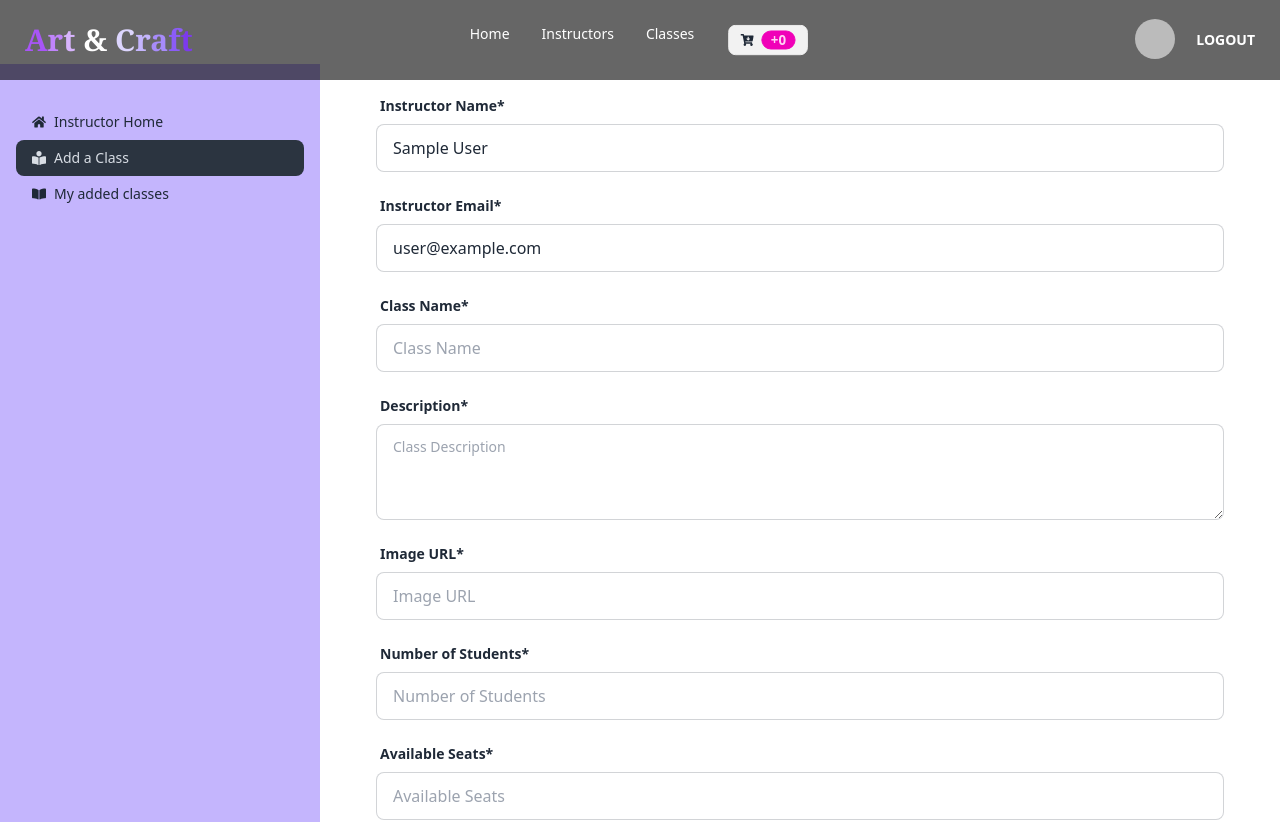
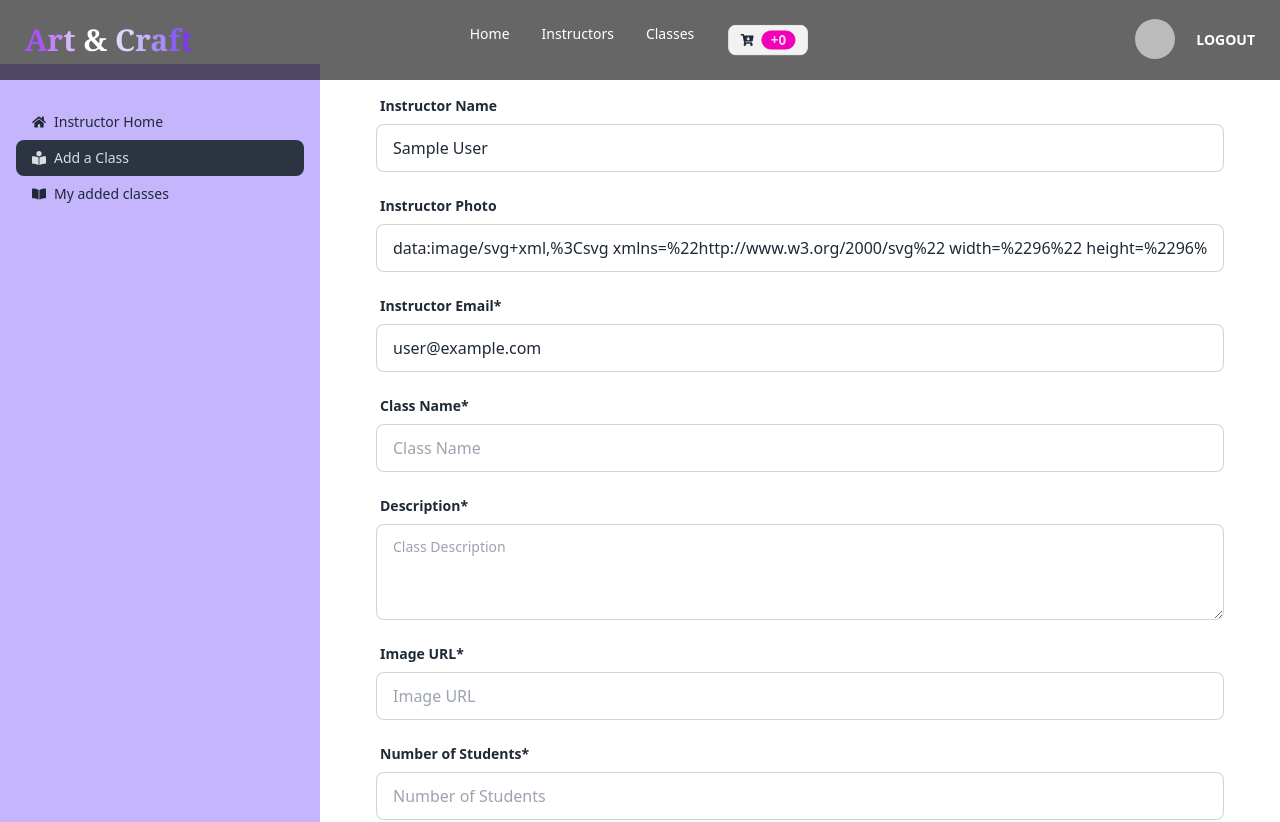
Before and after one commit to tisha-akter/art-and-craft-client, a React (Vite) app: page /dashboard/add-class in a window 1280 px wide. Shown: the top 822 px of the page. Built offline with nearby package versions, Linux system fonts and the light colour scheme; no server answers; sample sign-in values are in the browser's storage.

Commit message:
filteredClasses in instructor page to prevent  the same instuctor info showing again and again

```diff
--- a/src/Pages/Classes/Classes.jsx
+++ b/src/Pages/Classes/Classes.jsx
@@ -86,7 +86,7 @@ const Classes = () => {
             <div className="grid md:grid-cols-3 gap-14 mx-auto mb-20">
 
                 {sortedClasses.map((classes) => (
-                    <div className={`card w-96 ${classes.available_seats == 0 ? "bg-red-500" : "bg-base-100"
+                    <div className={`card w-96 ${classes.available_seats == 0 ? "bg-red-400" : "bg-base-100"
                         } shadow-xl`}
                         key={classes._id}
                     >
@@ -97,10 +97,10 @@ const Classes = () => {
 
                             <h2 className="text-center text-xl font-serif font-bold mb-4">{classes.class_name}</h2>
 
-                            <h5><span className="font-bold  text-gray-500"> Instructor name: </span>{classes.instruc_name}</h5>
-                            <h5><span className="font-bold  text-gray-500"> Number of students: </span>{classes.number_of_students}</h5>
-                            <h5><span className="font-bold  text-gray-500">Available seats: </span> {classes.available_seats}</h5>
-                            <h5><span className="font-bold  text-gray-500">Price : </span>{classes.price}$</h5>
+                            <h5><span className="font-bold  text-gray-700"> Instructor name: </span>{classes.instruc_name}</h5>
+                            <h5><span className="font-bold  text-gray-700"> Number of students: </span>{classes.number_of_students}</h5>
+                            <h5><span className="font-bold  text-gray-700">Available seats: </span> {classes.available_seats}</h5>
+                            <h5><span className="font-bold  text-gray-700">Price : </span>{classes.price}$</h5>
 
                             <div className="my-3 text-center items-center">
                                 {classes.available_seats == 0 || isAdmin || isInstructor  ? (
--- a/src/Pages/Dashboard/AddClass/AddClass.jsx
+++ b/src/Pages/Dashboard/AddClass/AddClass.jsx
@@ -9,6 +9,7 @@ const AddClass = () => {
     const instructor = {
         displayName: user?.displayName || '',
         email: user?.email || '',
+        photoURL: user?.photoURL || '',
     };
 
     const onSubmit = data => {
@@ -20,8 +21,8 @@ const AddClass = () => {
             available_seats: data.available_seats,
             price: data.price,
             instruc_name: instructor.displayName,
-            instruc_img: instructor.image,
             email: instructor.email,
+            instruc_img: instructor.photoURL,
         };
 
          fetch('http://localhost:5000/classesInfo', {
@@ -45,12 +46,25 @@ const AddClass = () => {
             <form onSubmit={handleSubmit(onSubmit)}>
                 <div className="form-control mb-4 mx-4">
                     <label className="label">
-                        <span className="label-text font-semibold">Instructor Name*</span>
+                        <span className="label-text font-semibold">Instructor Name</span>
                     </label>
                     <input
                         type="text"
                         placeholder="Instructor Name"
                         value={instructor.displayName}
+                        readOnly
+                        className="input input-bordered"
+                    />
+                </div>
+
+                <div className="form-control mb-4 mx-4">
+                    <label className="label">
+                        <span className="label-text font-semibold">Instructor Photo</span>
+                    </label>
+                    <input
+                          type="text"
+                          placeholder="Instructor Photo"
+                          value={instructor.photoURL}
                           readOnly
                           className="input input-bordered"
                     />
--- a/src/Pages/Instructors/Instructors.jsx
+++ b/src/Pages/Instructors/Instructors.jsx
@@ -4,7 +4,15 @@ import useClassesInfo from "../../hooks/useClassesInfo";
 const Instructors = () => {
 
     const [classesInfo, loading] = useClassesInfo();
-    const sortedClasses = classesInfo.sort((a, b) => b.number_of_students - a.number_of_students);
+
+    const filteredClasses  = classesInfo.reduce((uniqueClasses, instructor) => {
+        const emailExists = uniqueClasses.some((c) => c.email === instructor.email);
+        if (!emailExists) {
+          uniqueClasses.push(instructor);
+        }
+        return uniqueClasses;
+      }, []);
+    const sortedClasses = filteredClasses.sort((a, b) => b.number_of_students - a.number_of_students);
 
     if (loading) {
         return (
```
Lines whose indentation alone changed are shown as unchanged.
